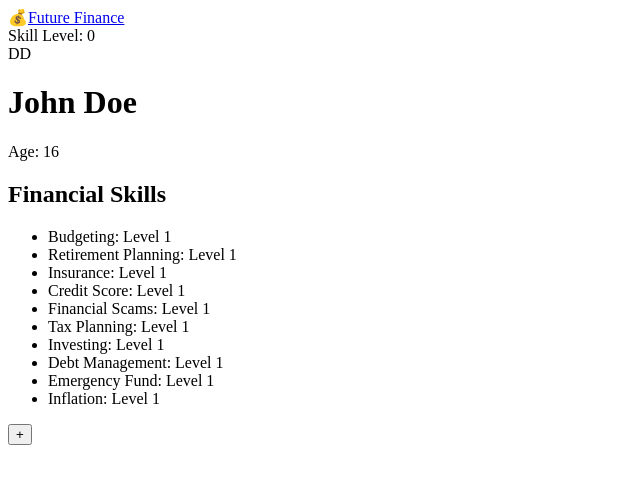
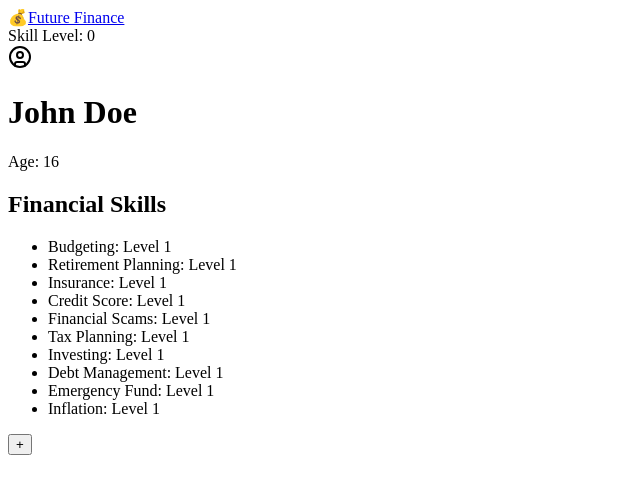
Before and after one commit to CjKhaled/ShellHacks2024, a Next.js app in the folder client/: page /game in a window 1280 px wide. Shown: the top 494 px of the page, without its empty margins (0-640 px from the left). Built offline with nearby package versions, Linux system fonts and the light colour scheme.

Commit message:
small gamewindow changes

```diff
--- a/client/app/components/Navbar.tsx
+++ b/client/app/components/Navbar.tsx
@@ -1,7 +1,8 @@
 import React from "react";
 import Link from "next/link";
+import { UserCircle } from "lucide-react";
 
-const Navbar = ({ userInitials = "DD", skillLevel = 0 }) => {
+const Navbar = ({ userInitials = "", skillLevel = 0 }) => {
   return (
     <nav className="bg-green-600 text-white p-4 flex justify-between items-center">
       <div className="flex items-center">
@@ -13,7 +14,11 @@ const Navbar = ({ userInitials = "DD", skillLevel = 0 }) => {
       <div className="flex items-center">
         <span className="mr-4">Skill Level: {skillLevel}</span>
         <div className="bg-white text-green-600 rounded-full w-8 h-8 flex items-center justify-center">
-          {userInitials}
+          {userInitials ? (
+            userInitials
+          ) : (
+            <UserCircle size={24} />
+          )}
         </div>
       </div>
     </nav>
--- a/client/app/game/gamelogic.js
+++ b/client/app/game/gamelogic.js
@@ -1,7 +1,7 @@
 // Add Prompt from GPT as Object for Functions
 // Pass in Correct Answer
 
-const age = 15;
+const age = 16;
 const start = true;
 const ageIncrement = 1;
 const previousPrompts = {};
--- a/client/package.json
+++ b/client/package.json
@@ -9,6 +9,7 @@
     "lint": "next lint"
   },
   "dependencies": {
+    "lucide-react": "^0.446.0",
     "next": "14.2.13",
     "react": "^18",
     "react-dom": "^18",
```
Also changed, not shown: 1 other file (tests, documents, lock files or other folders).
